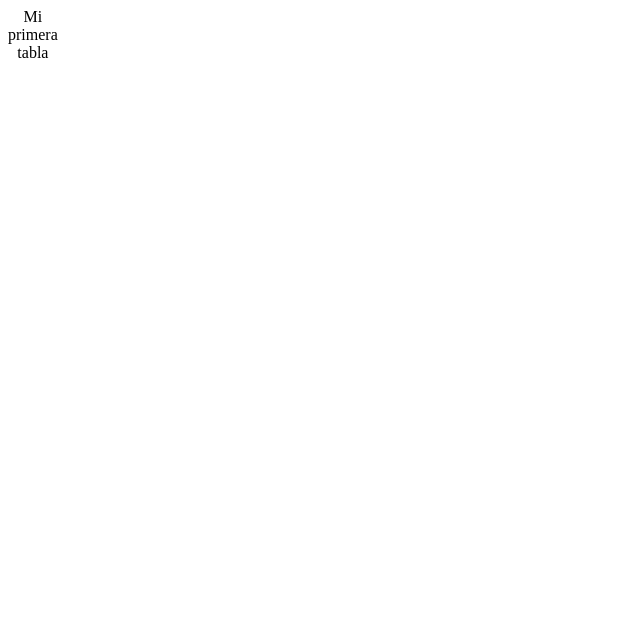
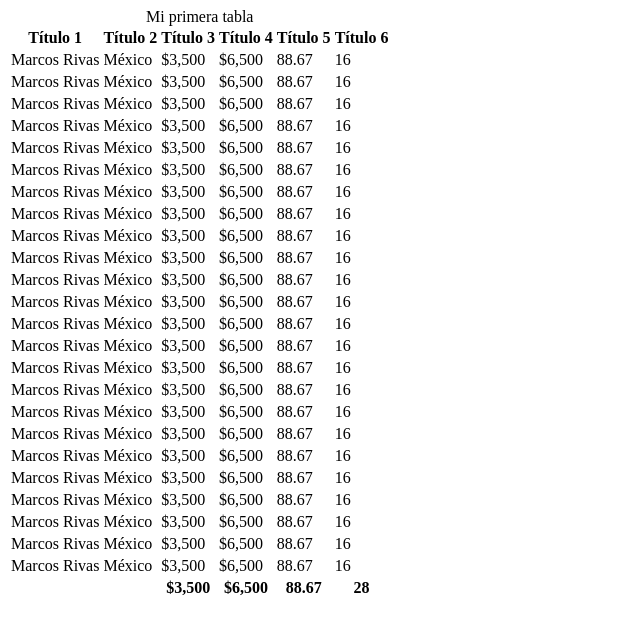
Before and after one commit to yinsanders/project3-css, a plain HTML site: page index.html in a window 1280 px wide. Shown: the whole page, without its empty margins (0-640 px from the left). Drawn offline with Linux system fonts and the light colour scheme.

Commit message:
Created HTML

```diff
--- a/index.html
+++ b/index.html
@@ -12,13 +12,220 @@
 
       <thead>
          <tr>
-
+            <th>Título 1</th>
+            <th>Título 2</th>
+            <th>Título 3</th>
+            <th>Título 4</th>
+            <th>Título 5</th>
+            <th>Título 6</th>
          </tr>
       </thead>
 
-      <tbody></tbody>
+      <tbody>
+         <tr>
+            <td>Marcos Rivas</td>
+            <td>México</td>
+            <td>$3,500</td>
+            <td>$6,500</td>
+            <td>88.67</td>
+            <td>16</td>
+         </tr>
+         <tr>
+            <td>Marcos Rivas</td>
+            <td>México</td>
+            <td>$3,500</td>
+            <td>$6,500</td>
+            <td>88.67</td>
+            <td>16</td>
+         </tr>
+         <tr>
+            <td>Marcos Rivas</td>
+            <td>México</td>
+            <td>$3,500</td>
+            <td>$6,500</td>
+            <td>88.67</td>
+            <td>16</td>
+         </tr>
+         <tr>
+            <td>Marcos Rivas</td>
+            <td>México</td>
+            <td>$3,500</td>
+            <td>$6,500</td>
+            <td>88.67</td>
+            <td>16</td>
+         </tr>
+         <tr>
+            <td>Marcos Rivas</td>
+            <td>México</td>
+            <td>$3,500</td>
+            <td>$6,500</td>
+            <td>88.67</td>
+            <td>16</td>
+         </tr>
+         <tr>
+            <td>Marcos Rivas</td>
+            <td>México</td>
+            <td>$3,500</td>
+            <td>$6,500</td>
+            <td>88.67</td>
+            <td>16</td>
+         </tr>
+         <tr>
+            <td>Marcos Rivas</td>
+            <td>México</td>
+            <td>$3,500</td>
+            <td>$6,500</td>
+            <td>88.67</td>
+            <td>16</td>
+         </tr>
+         <tr>
+            <td>Marcos Rivas</td>
+            <td>México</td>
+            <td>$3,500</td>
+            <td>$6,500</td>
+            <td>88.67</td>
+            <td>16</td>
+         </tr>
+         <tr>
+            <td>Marcos Rivas</td>
+            <td>México</td>
+            <td>$3,500</td>
+            <td>$6,500</td>
+            <td>88.67</td>
+            <td>16</td>
+         </tr>
+         <tr>
+            <td>Marcos Rivas</td>
+            <td>México</td>
+            <td>$3,500</td>
+            <td>$6,500</td>
+            <td>88.67</td>
+            <td>16</td>
+         </tr>
+         <tr>
+            <td>Marcos Rivas</td>
+            <td>México</td>
+            <td>$3,500</td>
+            <td>$6,500</td>
+            <td>88.67</td>
+            <td>16</td>
+         </tr>
+         <tr>
+            <td>Marcos Rivas</td>
+            <td>México</td>
+            <td>$3,500</td>
+            <td>$6,500</td>
+            <td>88.67</td>
+            <td>16</td>
+         </tr>
+         <tr>
+            <td>Marcos Rivas</td>
+            <td>México</td>
+            <td>$3,500</td>
+            <td>$6,500</td>
+            <td>88.67</td>
+            <td>16</td>
+         </tr>
+         <tr>
+            <td>Marcos Rivas</td>
+            <td>México</td>
+            <td>$3,500</td>
+            <td>$6,500</td>
+            <td>88.67</td>
+            <td>16</td>
+         </tr>
+         <tr>
+            <td>Marcos Rivas</td>
+            <td>México</td>
+            <td>$3,500</td>
+            <td>$6,500</td>
+            <td>88.67</td>
+            <td>16</td>
+         </tr>
+         <tr>
+            <td>Marcos Rivas</td>
+            <td>México</td>
+            <td>$3,500</td>
+            <td>$6,500</td>
+            <td>88.67</td>
+            <td>16</td>
+         </tr>
+         <tr>
+            <td>Marcos Rivas</td>
+            <td>México</td>
+            <td>$3,500</td>
+            <td>$6,500</td>
+            <td>88.67</td>
+            <td>16</td>
+         </tr>
+         <tr>
+            <td>Marcos Rivas</td>
+            <td>México</td>
+            <td>$3,500</td>
+            <td>$6,500</td>
+            <td>88.67</td>
+            <td>16</td>
+         </tr>
+         <tr>
+            <td>Marcos Rivas</td>
+            <td>México</td>
+            <td>$3,500</td>
+            <td>$6,500</td>
+            <td>88.67</td>
+            <td>16</td>
+         </tr>
+         <tr>
+            <td>Marcos Rivas</td>
+            <td>México</td>
+            <td>$3,500</td>
+            <td>$6,500</td>
+            <td>88.67</td>
+            <td>16</td>
+         </tr>
+         <tr>
+            <td>Marcos Rivas</td>
+            <td>México</td>
+            <td>$3,500</td>
+            <td>$6,500</td>
+            <td>88.67</td>
+            <td>16</td>
+         </tr>
+         <tr>
+            <td>Marcos Rivas</td>
+            <td>México</td>
+            <td>$3,500</td>
+            <td>$6,500</td>
+            <td>88.67</td>
+            <td>16</td>
+         </tr>
+         <tr>
+            <td>Marcos Rivas</td>
+            <td>México</td>
+            <td>$3,500</td>
+            <td>$6,500</td>
+            <td>88.67</td>
+            <td>16</td>
+         </tr>
+         <tr>
+            <td>Marcos Rivas</td>
+            <td>México</td>
+            <td>$3,500</td>
+            <td>$6,500</td>
+            <td>88.67</td>
+            <td>16</td>
+         </tr>
+      </tbody>
 
-      <tfoot></tfoot>
+      <tfoot>
+         <tr>
+            <th></th>
+            <th></th>
+            <th>$3,500</th>
+            <th>$6,500</th>
+            <th>88.67</th>
+            <th>28</th>
+         </tr>
+      </tfoot>
    </table>
 </body>
 </html>
```
